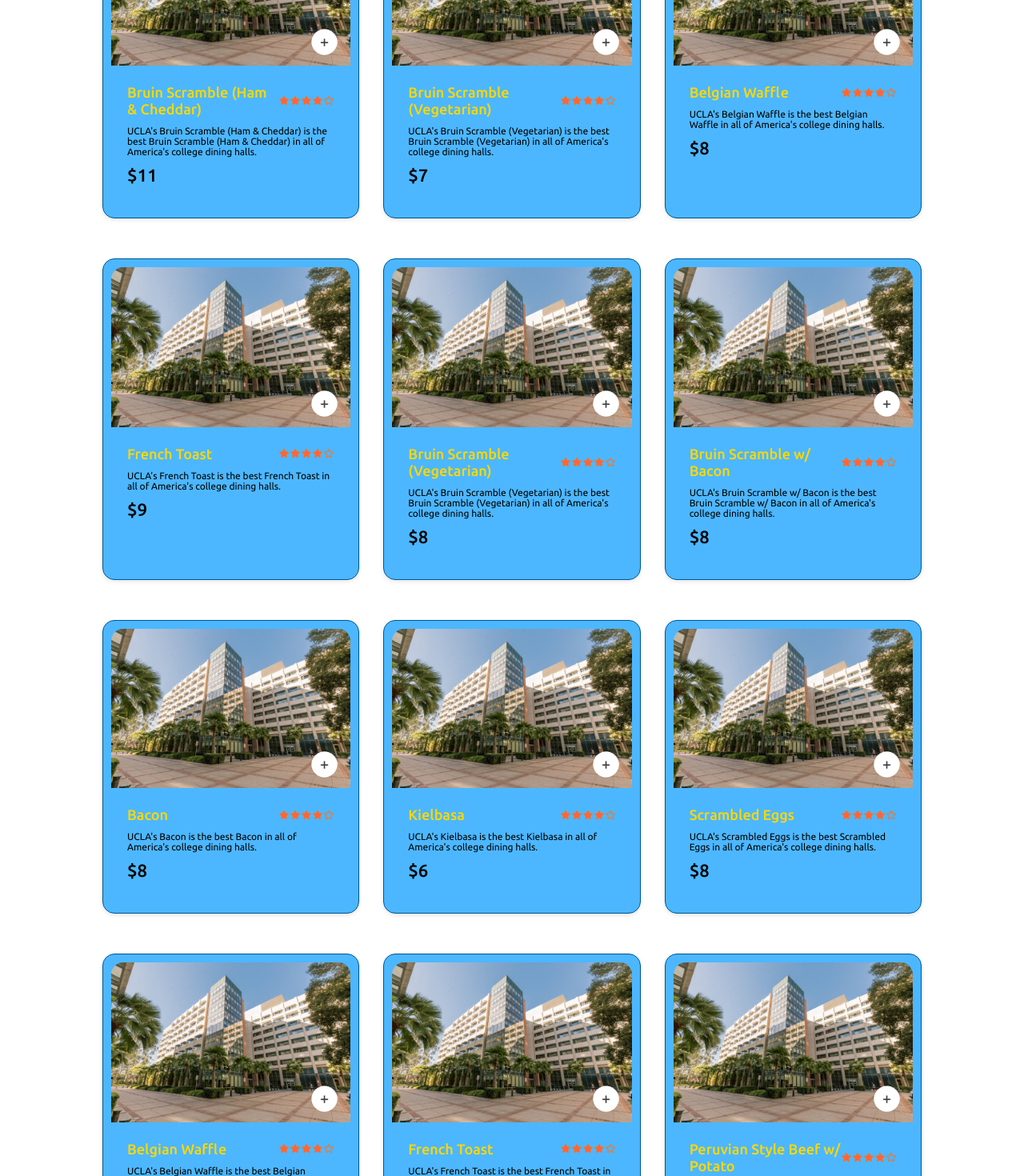
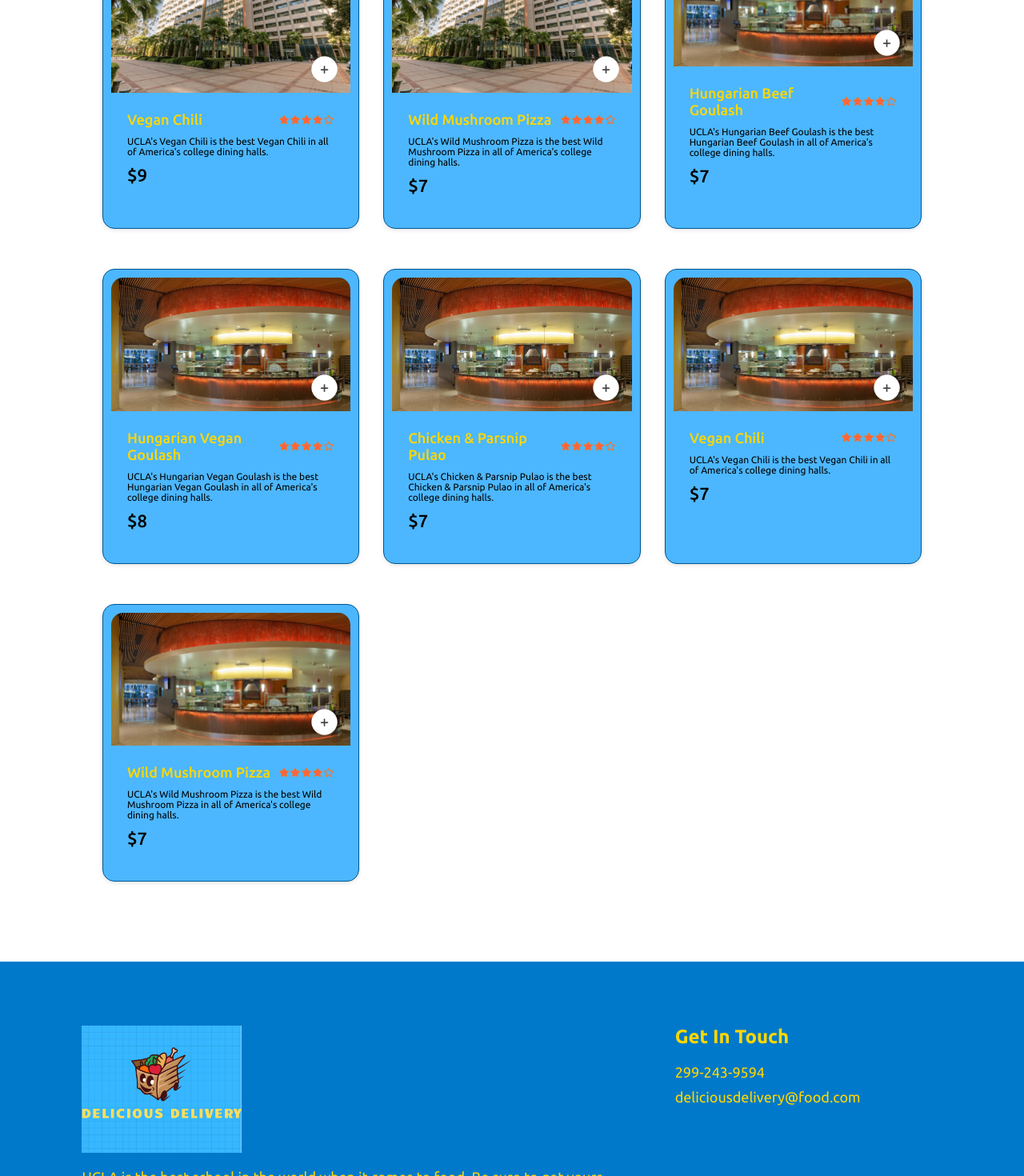
Before and after one commit to patelanush/UCLA-Food-Delivery-Web-App, a React (Vite) app: page / in a window 1280 px wide. Shown: the part 1620-3090 px from the top of the page at 80% size. Built offline with nearby package versions, Linux system fonts and the light colour scheme.

Commit message:
quick pages edit + README test

```diff
--- a/src/assets/assets.js
+++ b/src/assets/assets.js
@@ -51,7 +51,7 @@
     _id: (index + 1).toString(),
     name: item.name,
     image: index < foodListData.length/2 ? food_1 : food_2,
-    price: getRandomPrice(6, 11),
+    price: getRandomPrice(6, 9),
     description: "UCLA's " + item.name + " is the best " + item.name + " in all of America's college dining halls.",
     category: item.tag === "V" ? "Vegetarian" : item.tag === "VG" ? "Vegan" : "Non-Veg"
 }));
--- a/src/assets/food_list.json
+++ b/src/assets/food_list.json
@@ -1,100 +1,4 @@
 [
-    {
-        "name": "Bacon",
-        "tag": ""
-    },
-    {
-        "name": "Kielbasa",
-        "tag": ""
-    },
-    {
-        "name": "Scrambled Eggs",
-        "tag": "V"
-    },
-    {
-        "name": "Bruin Scramble (Ham & Cheddar)",
-        "tag": ""
-    },
-    {
-        "name": "Bruin Scramble (Vegetarian)",
-        "tag": "V"
-    },
-    {
-        "name": "Belgian Waffle",
-        "tag": "V"
-    },
-    {
-        "name": "French Toast",
-        "tag": "V"
-    },
-    {
-        "name": "Bruin Scramble (Vegetarian)",
-        "tag": "V"
-    },
-    {
-        "name": "Bruin Scramble w/ Bacon",
-        "tag": ""
-    },
-    {
-        "name": "Bacon",
-        "tag": ""
-    },
-    {
-        "name": "Kielbasa",
-        "tag": ""
-    },
-    {
-        "name": "Scrambled Eggs",
-        "tag": "V"
-    },
-    {
-        "name": "Belgian Waffle",
-        "tag": "V"
-    },
-    {
-        "name": "French Toast",
-        "tag": "V"
-    },
-    {
-        "name": "Peruvian Style Beef w/ Potato",
-        "tag": ""
-    },
-    {
-        "name": "Peruvian Vegan Chicken w/ Potatoes",
-        "tag": "V"
-    },
-    {
-        "name": "Pork Ramen w/ Soy Sauce Broth",
-        "tag": ""
-    },
-    {
-        "name": "Vegetarian Miso Ramen",
-        "tag": "V"
-    },
-    {
-        "name": "Wild Mushroom Pizza",
-        "tag": "V"
-    },
-    {
-        "name": "Peruvian Style Beef w/ Potato",
-        "tag": ""
-    },
-    {
-        "name": "Peruvian Vegan Chicken w/ Potatoes",
-        "tag": "V"
-    },
-    {
-        "name": "Grilled Chicken, Watermelon, & Feta Salad",
-        "tag": ""
-    },
-    {
-        "name": "Quinoa, Kale, Mushroom, & Avocado Lettuce Wrap",
-        "tag": "VG"
-    },
-    {
-        "name": "Wild Mushroom Pizza",
-        "tag": "V"
-    },
     {
         "name": "Avery Island Pasta",
         "tag": ""
--- a/src/pages/Cart/Cart.jsx
+++ b/src/pages/Cart/Cart.jsx
@@ -53,12 +53,12 @@
             <hr />
             <div className="cart-total-details">
               <p>Delivery Fee</p>
-              <p>${getTotalCartAmount()===0?0:5}</p>
+              <p>${getTotalCartAmount()===0?0:4}</p>
             </div>
             <hr />
             <div className="cart-total-details">
               <b>Total</b>
-              <b>${getTotalCartAmount()===0?0:getTotalCartAmount()+5}</b>
+              <b>${getTotalCartAmount()===0?0:getTotalCartAmount()+4}</b>
             </div>
           </div>
           <button onClick={()=>navigate('/order')}>PROCEED TO CHECKOUT</button>
```
Also changed, not shown: 2 other files (tests, documents, lock files or other folders).
